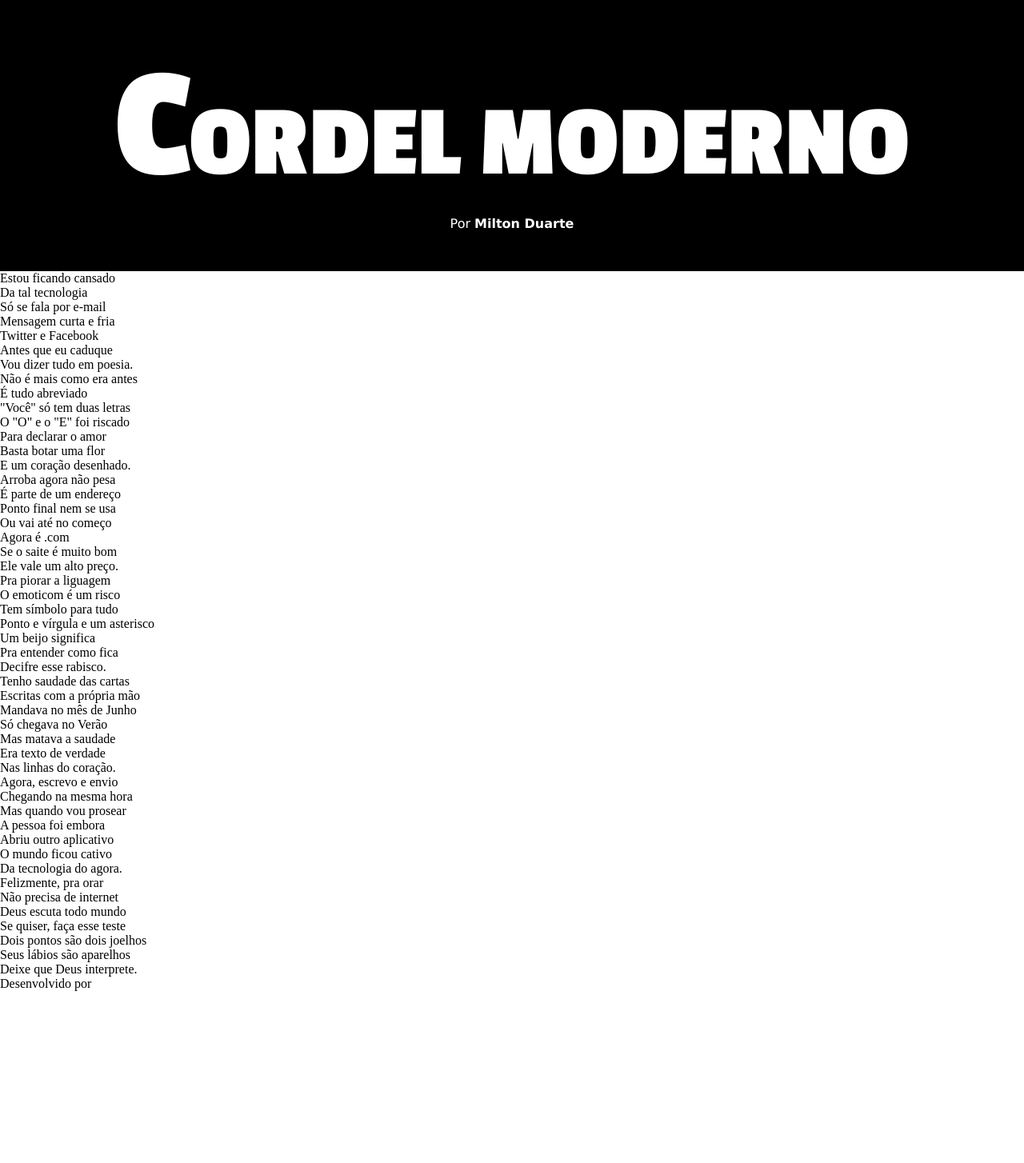
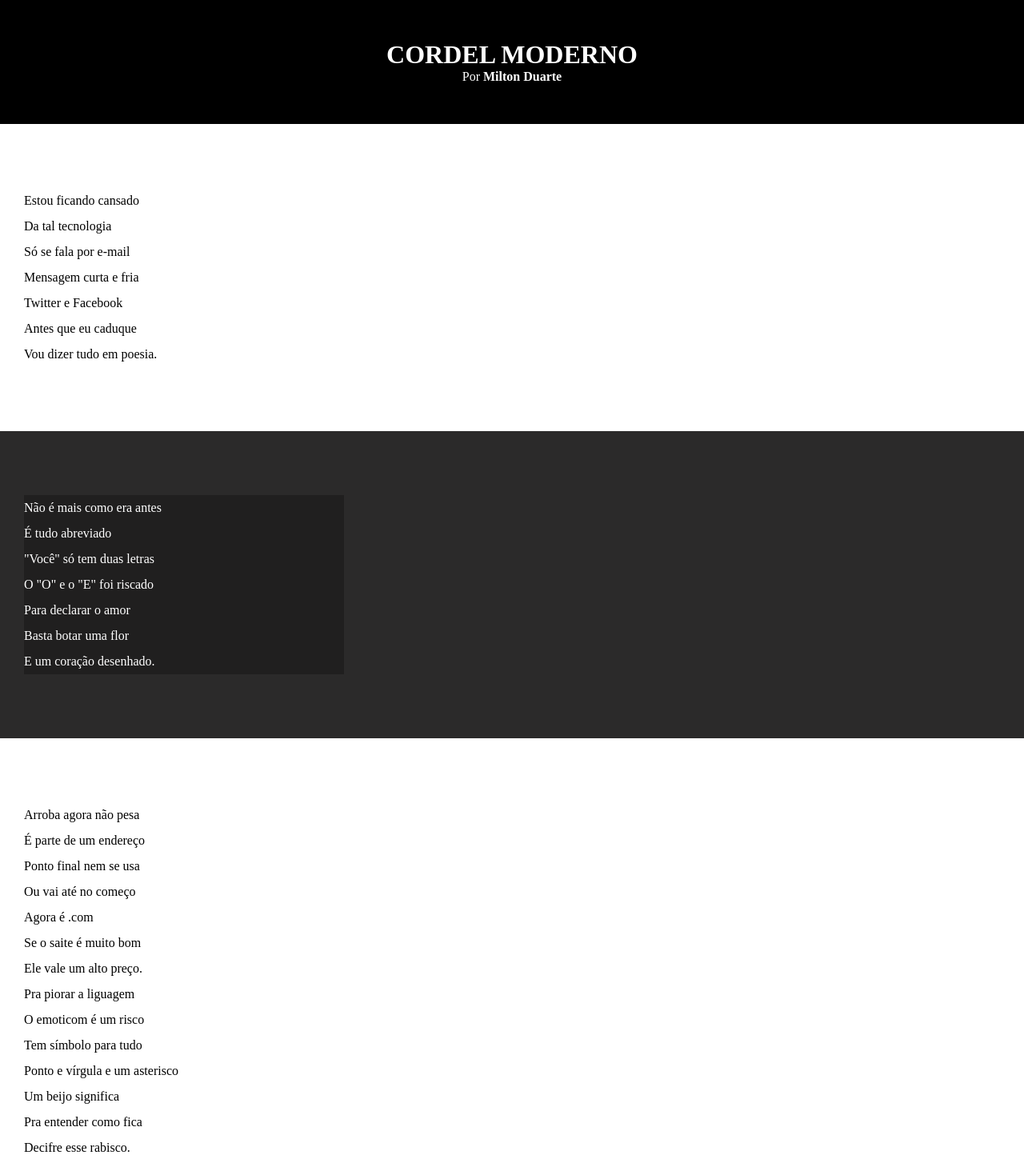
Before and after one commit to OdirleiGuilherme/cordel-moderno, a plain HTML site: page index.html in a window 1280 px wide. Shown: the top 1454 px of the page at 80% size. Before the commit the page ends 1239 px from the top, so only its background shows below. Drawn offline with Linux system fonts and the light colour scheme.

Commit message:
atualizei arquivo .css
Atualização de letras e caixas

```diff
--- a/index.html
+++ b/index.html
@@ -10,7 +10,7 @@
 
     <header>
         <h1>CORDEL MODERNO</h1>
-        <p><a href="https://www.recantodasletras.com.br/poesias/3186743" target="_blank">Por <strong>Milton Duarte</strong></a></p>
+        <p>Por <a href="https://www.recantodasletras.com.br/poesias/3186743" target="_blank"> Milton Duarte</a></p>
     </header>
 
     <section class="normal">
@@ -25,7 +25,7 @@
         </p>
     </section>
 
-    <section class="estilizada">
+    <section class="imagem">
         <p>
             Não é mais como era antes <br>
             É tudo abreviado <br>
@@ -59,7 +59,7 @@
         </p>
     </section>
 
-    <section class="estilizada">
+    <section class="imagem">
         <p>
             Tenho saudade das cartas <br>
             Escritas com a própria mão <br>
--- a/style/style.css
+++ b/style/style.css
@@ -13,7 +13,7 @@
 
 *{
     margin: 0px;
-padding: 0px;
+    padding: 0px;
 
 }
 
@@ -24,29 +24,55 @@ header{
     text-align: center;
 }
 
-header>h1{
-    font-family: var(--fonte01);
-    font-size: 10vw;
+header > h1{
+
+    font-variant: small-caps;
     padding-top: 50px;
 }
 
-header>h1::first-letter{
-    font-size: 200px;
+header > p{
+
+    padding-bottom: 50px;
+}
+
+header a, footer a {
+    color: var(--color01);
+    text-decoration: none;
+    font-weight: bold;
+}
+
+header a:hover, footer a:hover{
+    text-decoration: underline;
 
 }
 
-
-header>p{
-    font-family:Verdana, Geneva, Tahoma, sans-serif;
-    font-size: 1em;
-    padding-bottom: 50px;
+section{
+    padding-top: 10vh;
+    padding-bottom: 10vh;
+    line-height: 2em;
+    padding-left: 30px;
 }
 
-a{
-    color: var(--color01);
-    text-decoration: none;
+section.normal{
+    background-color: var(--color01);
+    color: #000;
+
 }
 
-a:hover{
+section.imagem{
+    background-color: rgb(43, 42, 42);
+   color: #fff;
 
 }
+
+section.imagem > p{
+    background-color: rgba(0, 0, 0, 0.253);
+    width: 400px;
+}
+
+footer {
+    background-color: var(--color02);
+    color: var(--color01);
+    text-align: center;
+    padding: 10px;
+}
```
